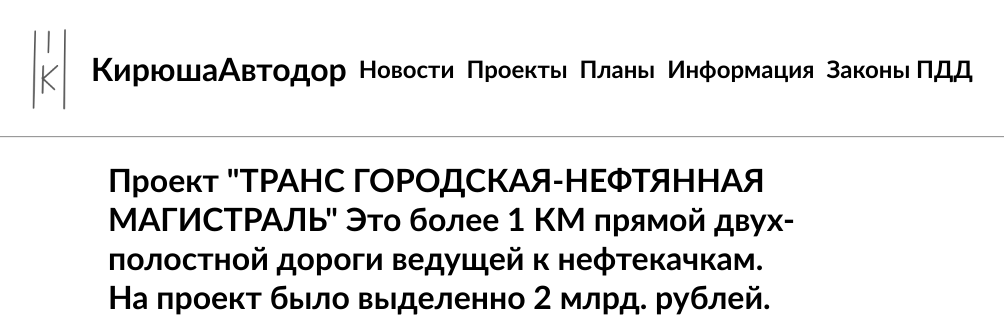
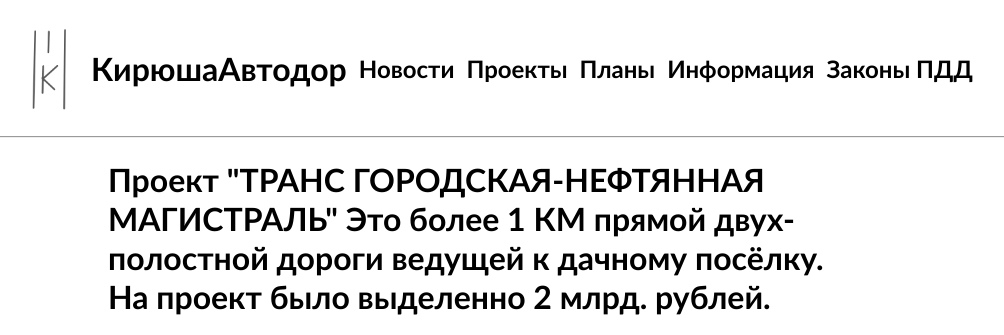
Before and after one commit to K1ril1/KiryshaAvtodorAlfaVersion1.0, a plain HTML site: page trans.html in a window 1280 px wide. Shown: the top 335 px of the page, without its empty margins (132-1136 px from the left). Drawn offline with Linux system fonts and the light colour scheme.

Commit message:
Update trans.html

```diff
--- a/trans.html
+++ b/trans.html
@@ -5,7 +5,7 @@
 		<link href="realizacia.css" rel="stylesheet"/>
 		<link rel='shortcut icon' href='logo.png' type='image/x-icon'>
 		<meta name="viewport" content="width=device-width, initial-scale=1">
-		<title>КирюшаАвтодор - проект "ТРАНС ГОРОДСКАЯ-НЕФТЯННАЯ МАГИСТРАЛЬ"</title>
+		<title>КирюшаАвтодор - проект "ТРАНС ГОРОДСКАЯ-ДАЧНАЯ МАГИСТРАЛЬ"</title>
 	</head>
 <body>
 	<div class="navbar">
@@ -38,7 +38,7 @@
 	</div class="navbar">
 	<hr>
 	<div class="container">
-	<h1><strong>Проект  "ТРАНС ГОРОДСКАЯ-НЕФТЯННАЯ МАГИСТРАЛЬ" Это более 1 КМ прямой двух-полостной дороги ведущей к нефтекачкам.<br/>
+	<h1><strong>Проект  "ТРАНС ГОРОДСКАЯ-НЕФТЯННАЯ МАГИСТРАЛЬ" Это более 1 КМ прямой двух-полостной дороги ведущей к дачному посёлку.<br/>
 	На проект было выделенно 2 млрд. рублей.</h1></strong>
 	<img src="автомагистраль.png" class="img">
 	</div>
```
